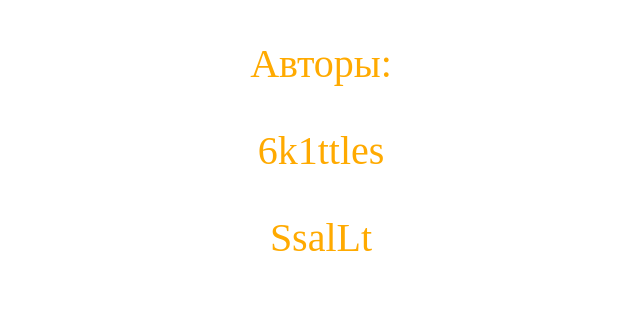
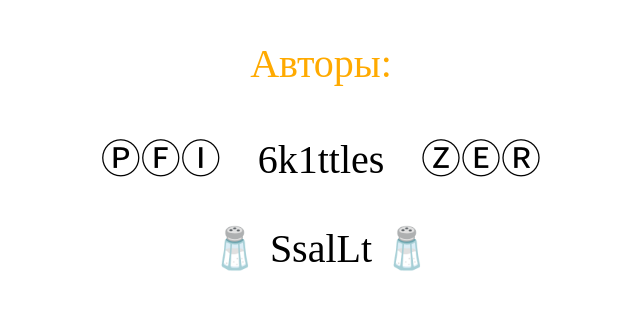
Before and after one commit to SsalLt/Pizza_Paradise, a Flask app: page /about in a window 1280 px wide. Shown: the part 1102-1414 px from the top of the page, without its empty margins (319-959 px from the left). Before the commit the page ends 1353 px from the top, so only its background shows below. Run offline with Flask 3, Linux system fonts and the light colour scheme.

Commit message:
remake authors

```diff
--- a/static/css/styles.css
+++ b/static/css/styles.css
@@ -435,3 +435,8 @@ body {
 .deleted-account {
     color: red;
 }
+
+.text-success {
+    text-decoration: none; /* Remove underline */
+    color: black; /* Inherit color from the parent element */
+}
--- a/templates/about.html
+++ b/templates/about.html
@@ -50,7 +50,7 @@ ymaps.ready(function () {
 </script>
 
 <p class="success-message">Авторы:</p>
-<p class="success-message">6k1ttles</p>
-<p class="success-message">SsalLt</p>
+<p class="success-message"><a class="text-success" href="https://t.me/sk1ttIes">ⓅⒻⒾㅤ6k1ttlesㅤⓏⒺⓇ</a></p>
+<p class="success-message"><a class="text-success" href="https://t.me/ssal_lt">🧂 SsalLt 🧂</a></p>
 
 {% endblock %}
```
